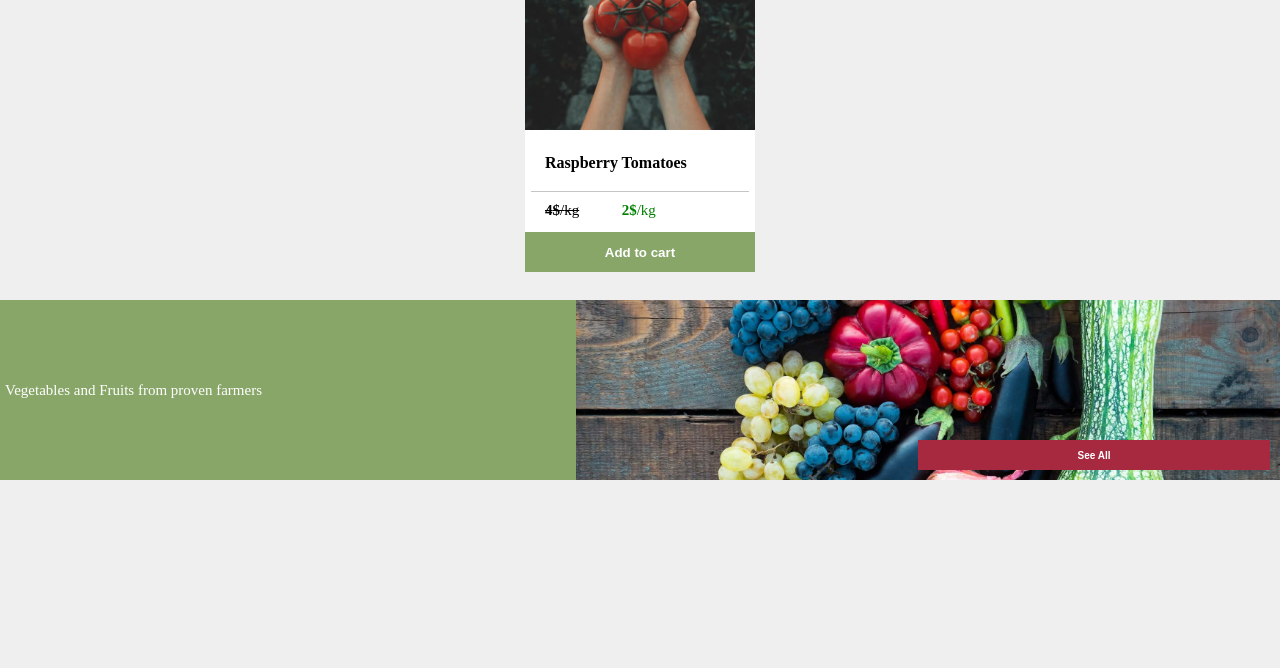
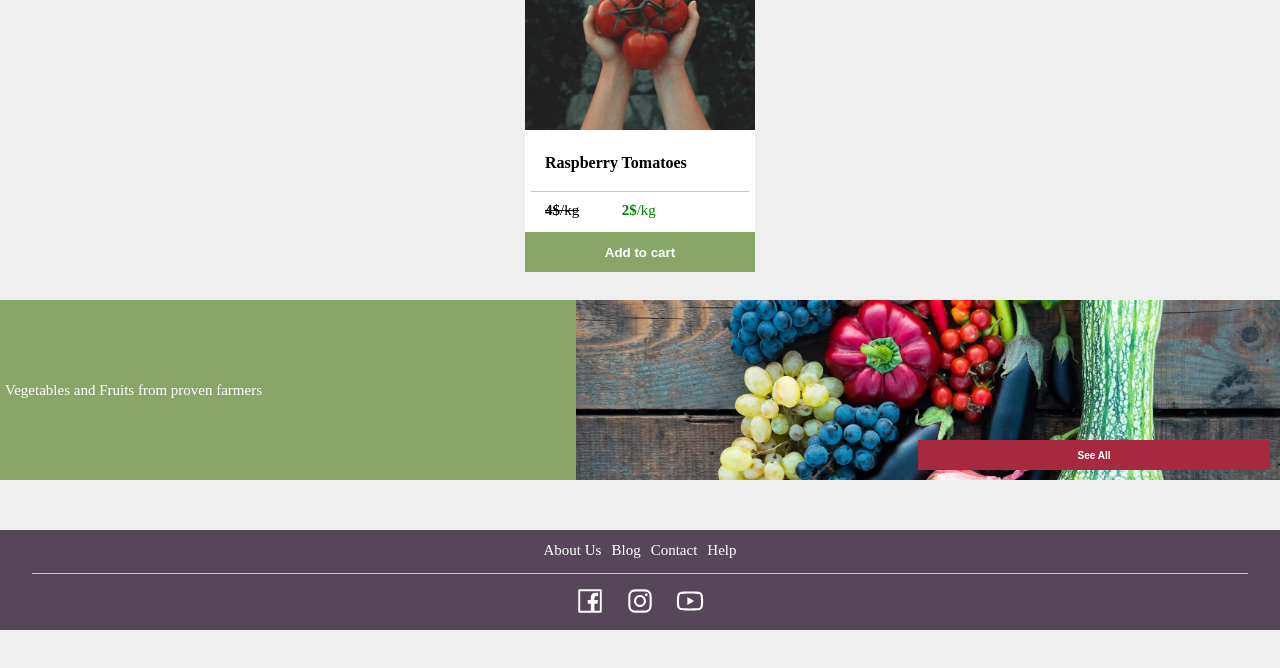
Before and after one commit to Kacper-Arendt/green-world, a React (Create React App) app: page / in a window 1280 px wide. Shown: the part 1094-1762 px from the top of the page. After the commit the page ends 1724 px from the top, so only its background shows below. Built offline with nearby package versions, Linux system fonts and the light colour scheme; the HTML template or start-up script is replaced by a standard one.

Commit message:
feat add react icons

```diff
--- a/src/App.tsx
+++ b/src/App.tsx
@@ -1,6 +1,7 @@
 import React from 'react';
 import styled, {createGlobalStyle} from 'styled-components';
 import {Header, BestBuys, Discounts, SeeAll} from './components/Components';
+import {Footer} from "./components/Footer";
 
 const GlobalStyles = createGlobalStyle`
   *,
@@ -16,7 +17,6 @@ const GlobalStyles = createGlobalStyle`
     width: 100%;
     height: 100%;
     background: var(--color-background);
-    height: 400vh;
   }
 
   :root {
@@ -39,6 +39,7 @@ function App() {
                 <BestBuys/>
                 <Discounts/>
                 <SeeAll />
+                <Footer />
             </Wrapper>
         </>
     );
--- /dev/null
+++ b/src/components/Footer.tsx
@@ -0,0 +1,63 @@
+import styled from "styled-components";
+import {AiOutlineFacebook, AiOutlineYoutube, AiOutlineInstagram} from "react-icons/ai";
+
+const StyledFooter = styled.footer`
+  width: 100%;
+  height: 10rem;
+  display: flex;
+  flex-flow: row;
+  flex-wrap: wrap;
+  justify-content: center;
+  align-content: space-evenly;
+  background-color: #574659;
+  margin-top: auto;
+`
+
+const ContactData = styled.div`
+  display: flex;
+  flex-direction: row;
+
+  p {
+    margin: 0 .5rem;
+    font-size: 1.5rem;
+    color: white;
+    white-space: nowrap;
+  }
+`
+
+const Line = styled.div`
+  width: 95%;
+  height: .2rem;
+  border-bottom: 1px solid #C5C5C5;
+`
+const Social = styled.div`
+  display: flex;
+  width: 100%;
+  justify-content: center;
+
+  svg {
+    font-size: 3rem;
+    margin: 0 1rem;
+    color: white;
+  }
+`
+
+
+export const Footer = () => {
+    return (
+        <StyledFooter>
+            <ContactData>
+                <p>About Us</p>
+                <p>Blog</p>
+                <p>Contact</p>
+                <p>Help</p>
+            </ContactData>
+            <Line/>
+            <Social>
+                <p><AiOutlineFacebook/></p>
+                <p><AiOutlineInstagram/></p>
+                <p><AiOutlineYoutube/></p>
+            </Social>
+        </StyledFooter>
+    )
+}
--- a/src/components/SeeAll.tsx
+++ b/src/components/SeeAll.tsx
@@ -7,6 +7,7 @@ const WrapperEl = styled(Wrapper)`
   width: 100%;
   height: 18rem;
   flex-direction: row;
+  margin-bottom: 5rem;
 `
 
 const CategoryContainer = styled.div`
```
